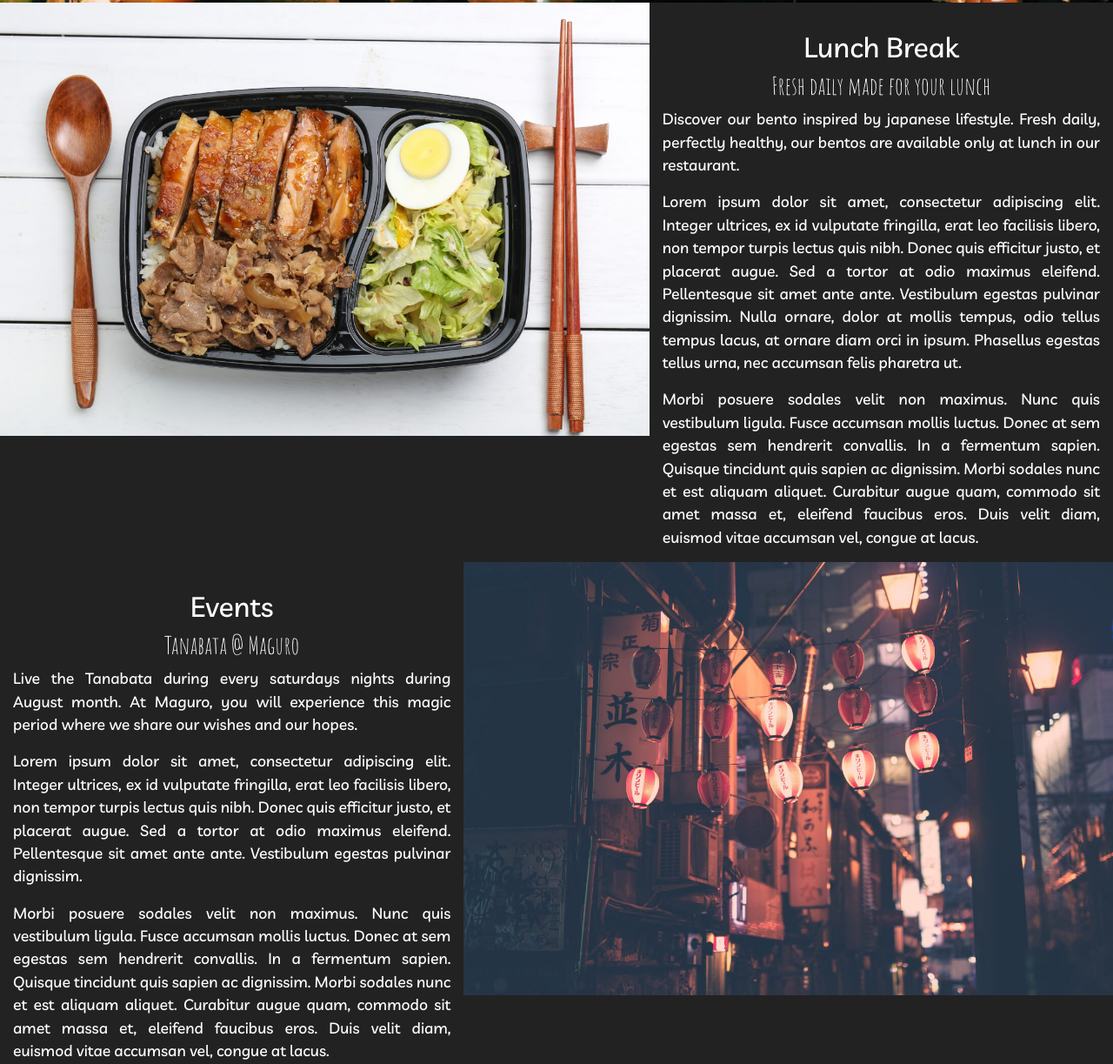
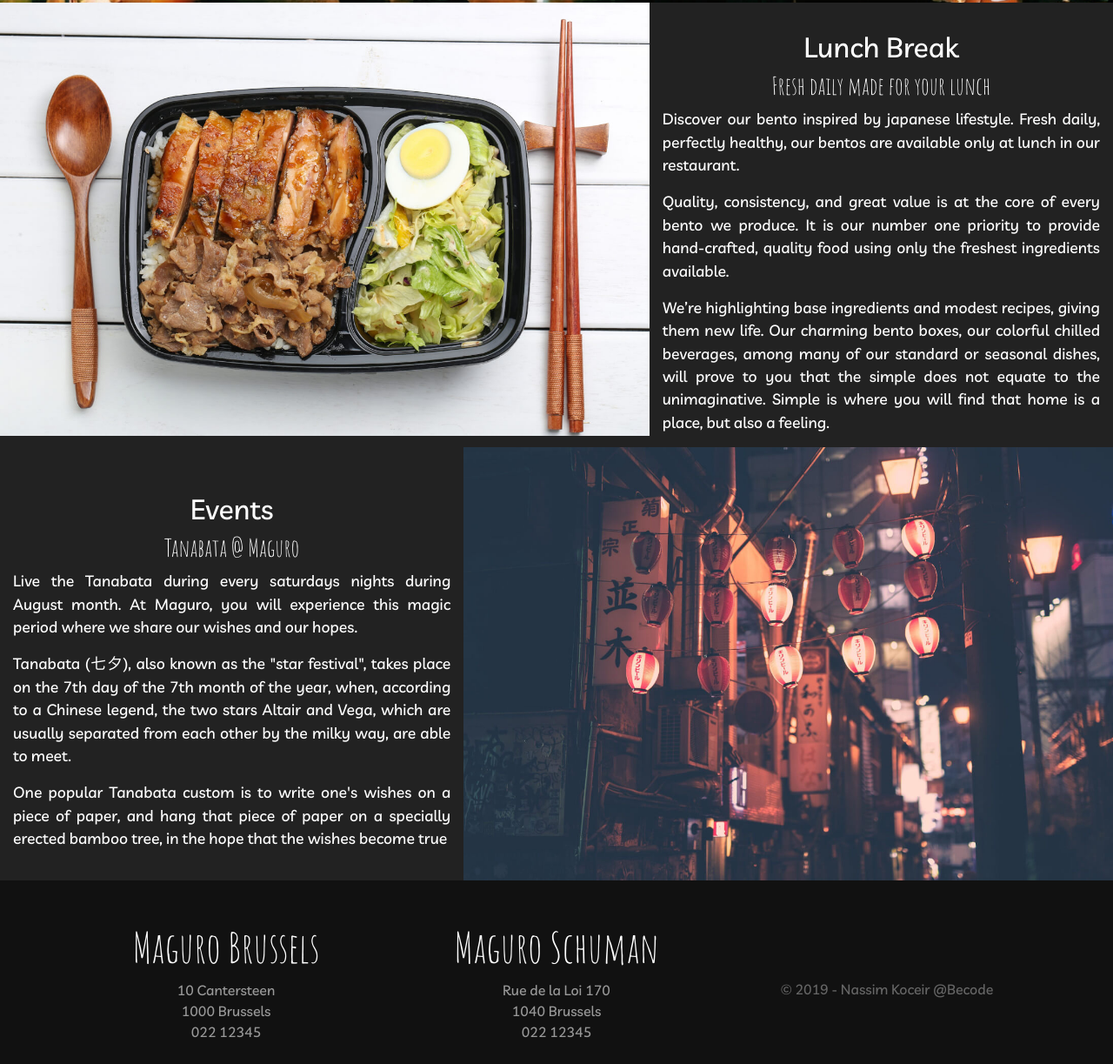
Before and after one commit to nassimkoceir/restaurant-css-framework, a plain HTML site: page index.html in a window 1280 px wide. Shown: the part 381-1604 px from the top of the page at 87% size. Drawn offline with nearby package versions, Linux system fonts and the light colour scheme.

Commit message:
less lipsum

```diff
--- a/index.html
+++ b/index.html
@@ -64,7 +64,7 @@
 	<header class="jumbotron jumbotron-fluid">
 	  <div class="container">
 	    <h1>Maguro</h1>
-			<h2>Live the Japanese Way</h2>
+		<h2>Live the Japanese Way</h2>
 	  </div>
 	</header>
 
@@ -79,9 +79,9 @@
 					<h3>Fresh daily made for your lunch</h3>
 					<p>Discover our bento inspired by japanese lifestyle. Fresh daily, perfectly healthy, our bentos are available only at lunch in our restaurant.</p>
 
-					<p>Lorem ipsum dolor sit amet, consectetur adipiscing elit. Integer ultrices, ex id vulputate fringilla, erat leo facilisis libero, non tempor turpis lectus quis nibh. Donec quis efficitur justo, et placerat augue. Sed a tortor at odio maximus eleifend. Pellentesque sit amet ante ante. Vestibulum egestas pulvinar dignissim. Nulla ornare, dolor at mollis tempus, odio tellus tempus lacus, at ornare diam orci in ipsum. Phasellus egestas tellus urna, nec accumsan felis pharetra ut.</p>
+					<p>Quality, consistency, and great value is at the core of every bento we produce. It is our number one priority to provide hand-crafted, quality food using only the freshest ingredients available. </p>
 
-					<p>Morbi posuere sodales velit non maximus. Nunc quis vestibulum ligula. Fusce accumsan mollis luctus. Donec at sem egestas sem hendrerit convallis. In a fermentum sapien. Quisque tincidunt quis sapien ac dignissim. Morbi sodales nunc et est aliquam aliquet. Curabitur augue quam, commodo sit amet massa et, eleifend faucibus eros. Duis velit diam, euismod vitae accumsan vel, congue at lacus.</p>
+					<p>We’re highlighting base ingredients and modest recipes, giving them new life. Our charming bento boxes, our colorful chilled beverages, among many of our standard or seasonal dishes, will prove to you that the simple does not equate to the unimaginative. Simple is where you will find that home is a place, but also a feeling.</p>
 				</article>
 			</div>
 
@@ -91,9 +91,9 @@
 					<h3>Tanabata @ Maguro</h3>
 					<p>Live the Tanabata during every saturdays nights during August month. At Maguro, you will experience this magic period where we share our wishes and our hopes.</p>
 
-					<p>Lorem ipsum dolor sit amet, consectetur adipiscing elit. Integer ultrices, ex id vulputate fringilla, erat leo facilisis libero, non tempor turpis lectus quis nibh. Donec quis efficitur justo, et placerat augue. Sed a tortor at odio maximus eleifend. Pellentesque sit amet ante ante. Vestibulum egestas pulvinar dignissim.</p>
+					<p>Tanabata (七夕), also known as the "star festival", takes place on the 7th day of the 7th month of the year, when, according to a Chinese legend, the two stars Altair and Vega, which are usually separated from each other by the milky way, are able to meet.</p>
 
-					<p>Morbi posuere sodales velit non maximus. Nunc quis vestibulum ligula. Fusce accumsan mollis luctus. Donec at sem egestas sem hendrerit convallis. In a fermentum sapien. Quisque tincidunt quis sapien ac dignissim. Morbi sodales nunc et est aliquam aliquet. Curabitur augue quam, commodo sit amet massa et, eleifend faucibus eros. Duis velit diam, euismod vitae accumsan vel, congue at lacus.</p>
+					<p>One popular Tanabata custom is to write one's wishes on a piece of paper, and hang that piece of paper on a specially erected bamboo tree, in the hope that the wishes become true</p>
 				</article>
 				<figure class="col-lg-7">
 					<img src="assets/img/japan-ambiance.jpg" alt="Tanabata 2019" />
```
